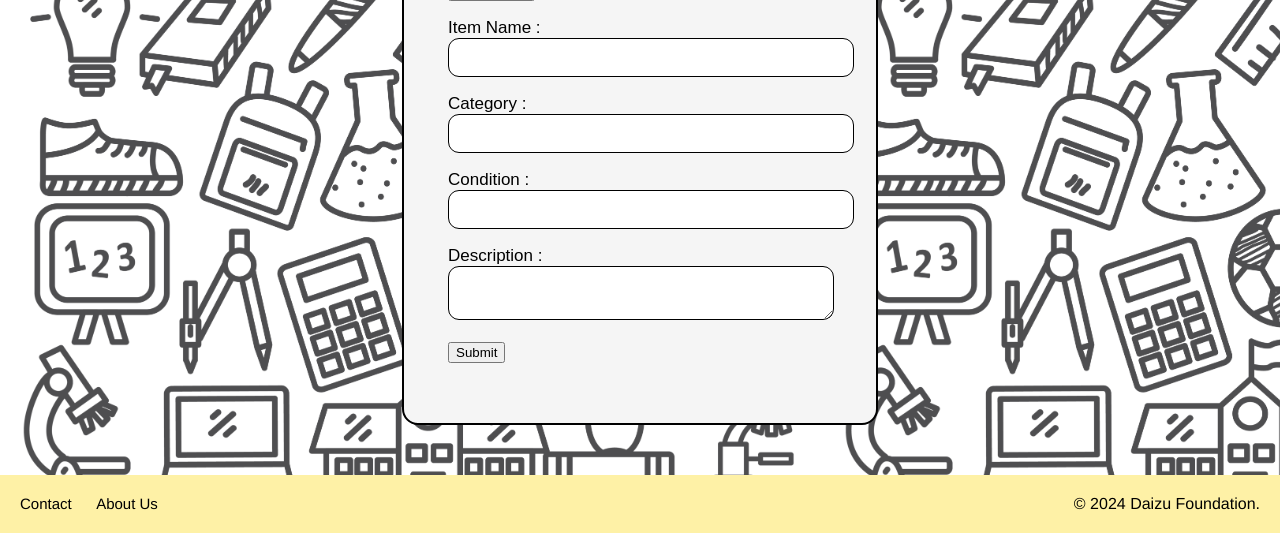
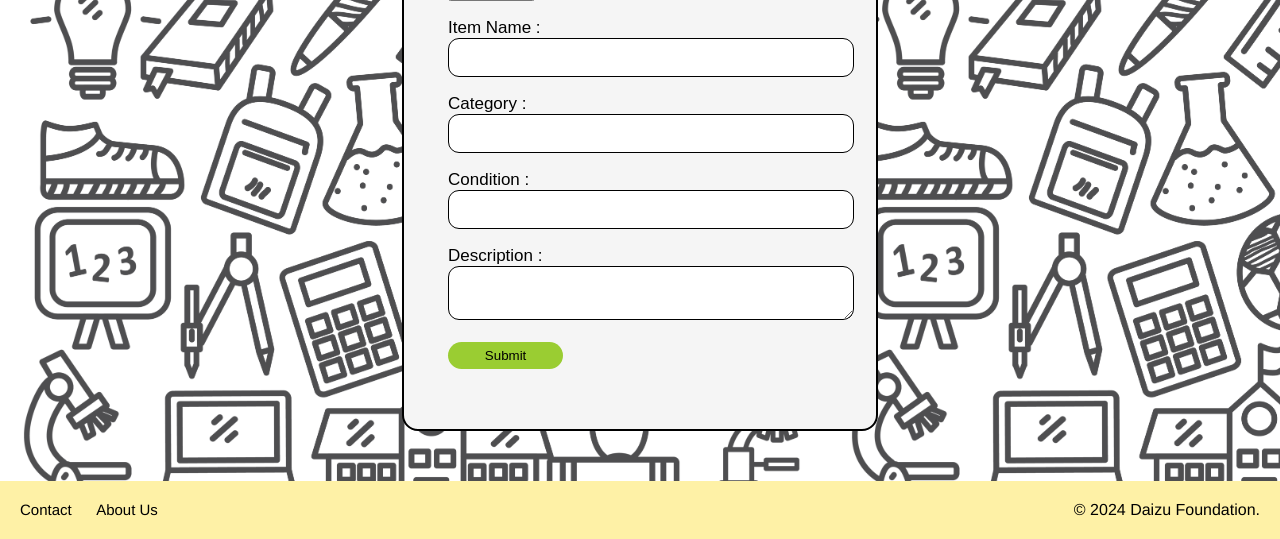
Before and after one commit to 12afnan/Used-Item-Donation-System, a PHP site: page /add-item.html in a window 1280 px wide. Shown: the part 289-828 px from the top of the page. Run offline with PHP 8.4, Linux system fonts and the light colour scheme.

Commit message:
Update style_forms.css
baru

```diff
--- a/UsedItemDonationSystem/style_forms.css
+++ b/UsedItemDonationSystem/style_forms.css
@@ -154,20 +154,21 @@ input[type=text],input[type=email],input[type=password],input[type=tel]{ /*textb
 
 textarea{/*comment textbox*/
     width: 100%;
-    padding: 11px 0px;
+    padding: 11px 10px;
     border: 1px solid black;
     border-radius: 11px;
 }
 
-input[type=button]{ /*button sizing etc*/
-    width: 32%;
+button{
+    width: 30%;
     padding: 6px 25px;
     text-align: center;
+    border-radius: 15px;
+    cursor: pointer;
+    border: none;
     background-color: yellowgreen;
-    border-radius: 17px;
-    cursor: pointer;
 }
 
-input[type=button]:hover{/*button when hover*/
+button:hover{
     box-shadow: 1px 2px 1px black;
 }
```
